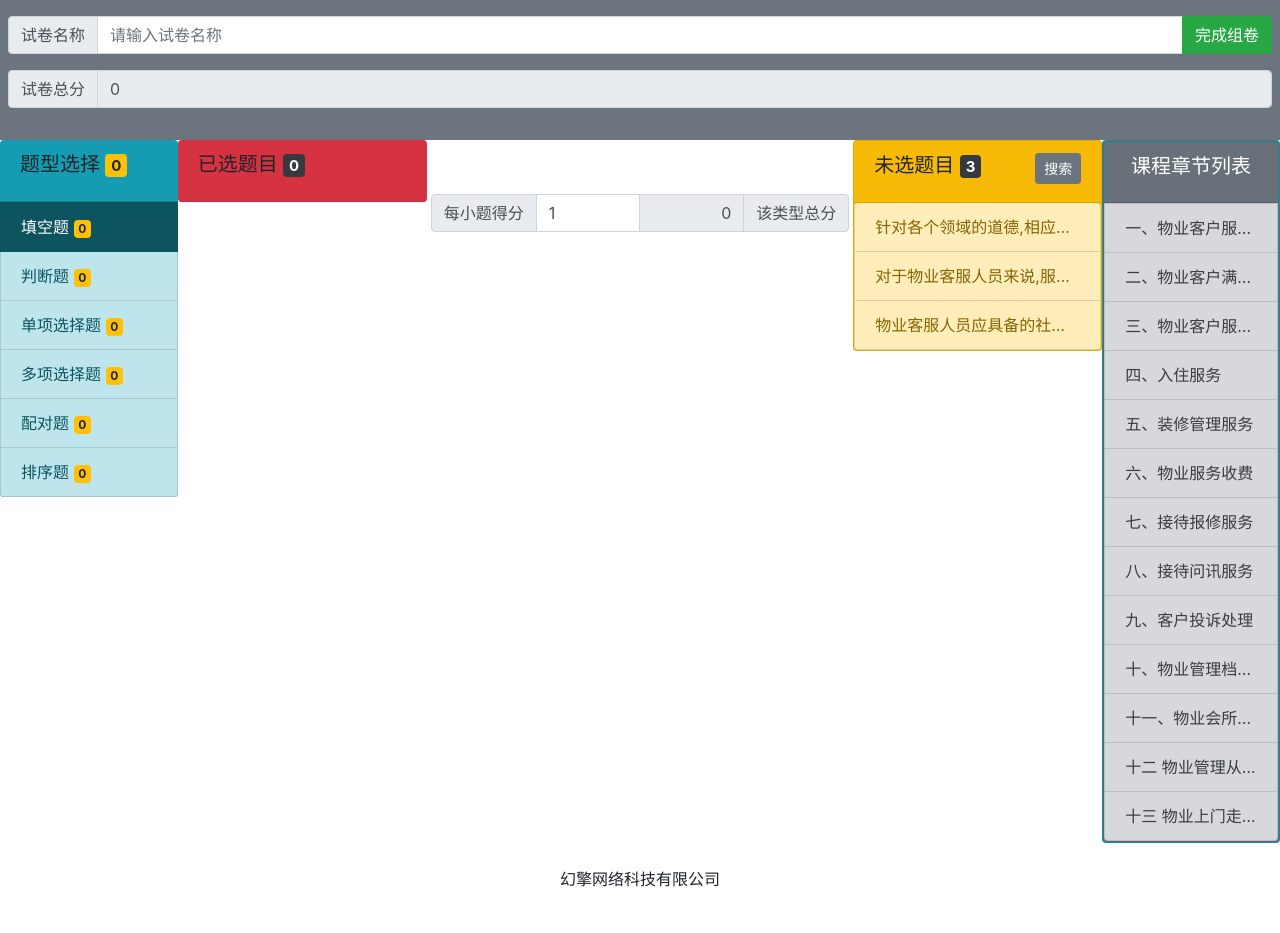
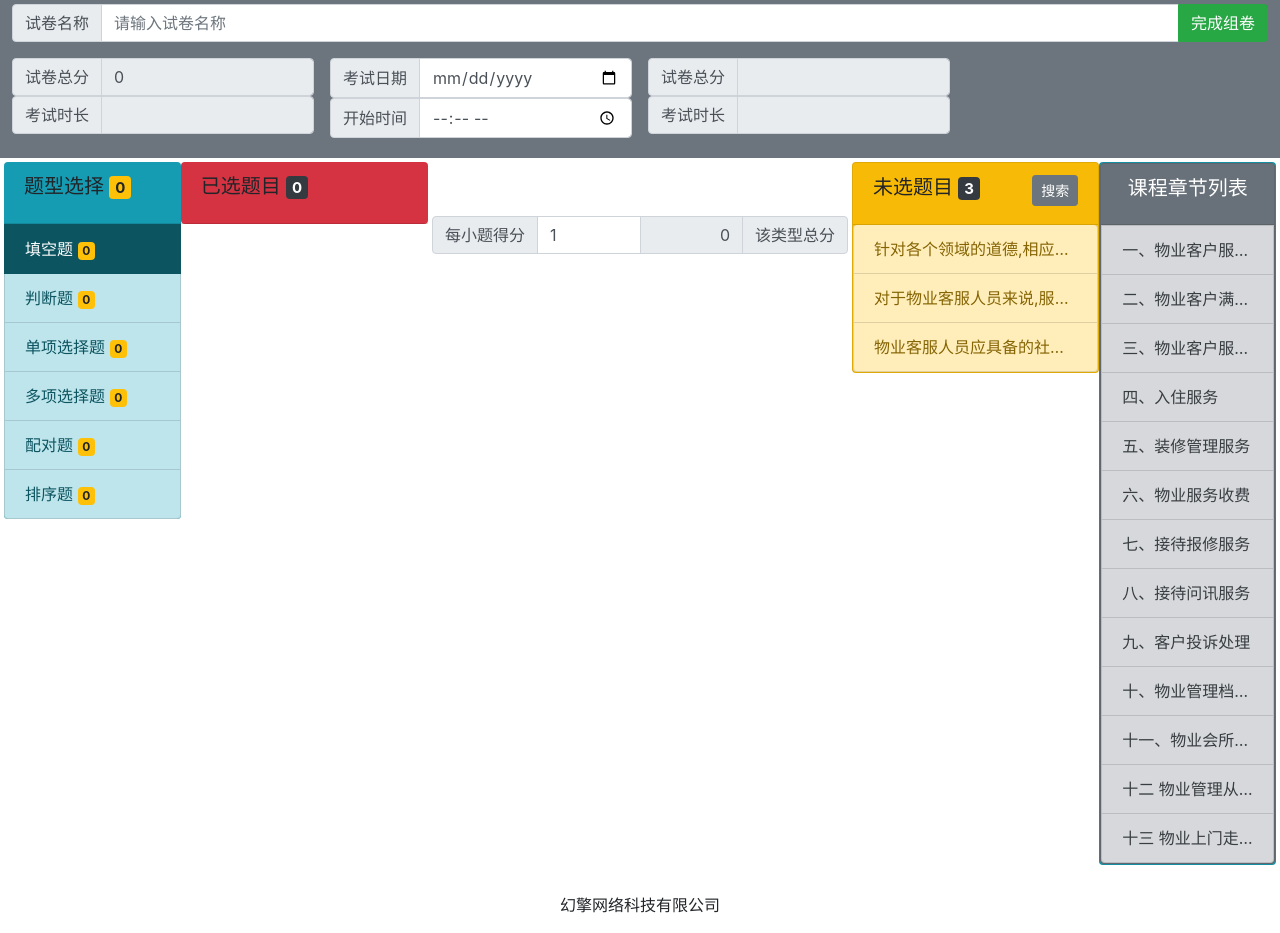
Before and after one commit to ChopinNocture/Python_WebFrame_Std, a Django app: page /course/exam/editor/ in a window 1280 px wide. Shown: the part 56-989 px from the top of the page. Before the commit the page ends 943 px from the top, so only its background shows below. Run offline with Django 3.2, Linux system fonts and the light colour scheme; data comes from the database, SQL or seed files in the repository; some libraries are stand-ins or nearby versions.

Commit message:
考试时间

```diff
--- a/EduSite/Statics/js/course/exam-editor.js
+++ b/EduSite/Statics/js/course/exam-editor.js
@@ -79,7 +79,7 @@ function onGetQList(jsonData) {
     });
     updateExamInfo();
     updateQList();
-    alert(question_list_all[cur_type].length);
+//    alert(question_list_all[cur_type].length);
 }
 
 function updateExamination(){
--- a/EduSite/Templates/course/examination_editor.html
+++ b/EduSite/Templates/course/examination_editor.html
@@ -8,9 +8,9 @@
 
 {% block content %}
 {% csrf_token %}
-<div class="container-fluid ">
-    <div class="row py-3 bg-secondary">
-        <div class="input-group px-2 mb-3">
+<div class="container-fluid p-0 ">
+    <div class="row m-0 p-1 bg-secondary">
+        <div class="row input-group px-2 m-0 mb-3">
             <div class="input-group-prepend">
                 <span class="input-group-text" id="exma-name-label">试卷名称</span>
             </div>
@@ -19,14 +19,50 @@
                 <button class="btn btn-success" type="button" onclick="onSubmitCheck()" id="btn_modify">完成组卷</button>
             </div>
         </div>
-        <div class="input-group px-2 mb-3">
-            <div class="input-group-prepend">
-                <span class="input-group-text" id="exam-total-score-label">试卷总分</span>
+        <div class="col-3 form-group px-2 m-0 mb-3">
+            <div class=" input-group m-0 p-0">
+                <div class="input-group-prepend">
+                    <span class="input-group-text" id="exam-total-score-label">试卷总分</span>
+                </div>
+                <input type="text" class="form-control" id="exam-total-score" aria-describedby="exam-total-score-label" readonly>
             </div>
-        <input type="text" class="form-control" id="exam-total-score" aria-describedby="exam-total-score-label" readonly>
+            <div class=" input-group m-0 p-0">
+                <div class="input-group-prepend">
+                    <span class="input-group-text" id="exam-total-score-label">考试时长</span>
+                </div>
+                <input type="text" class="form-control" id="exam-total-score" aria-describedby="exam-total-score-label" readonly>
+            </div>
         </div>
+        <div class="col-3 form-group px-2 m-0 mb-3">
+                <div class=" input-group m-0 p-0">
+                    <div class="input-group-prepend">
+                        <span class="input-group-text" id="exam-total-score-label">考试日期</span>
+                    </div>
+                    <input type="date" class="form-control" id="exam-total-score" aria-describedby="exam-total-score-label" >
+                </div>
+                <div class=" input-group m-0 p-0">
+                    <div class="input-group-prepend">
+                        <span class="input-group-text" id="exam-total-score-label">开始时间</span>
+                    </div>
+                    <input type="time" class="form-control" id="exam-total-score" aria-describedby="exam-total-score-label">
+                </div>
+            </div>
+            <div class="col-3 form-group px-2 m-0 mb-3">
+                    <div class=" input-group m-0 p-0">
+                        <div class="input-group-prepend">
+                            <span class="input-group-text" id="exam-total-score-label">试卷总分</span>
+                        </div>
+                        <input type="text" class="form-control" id="exam-total-score" aria-describedby="exam-total-score-label" readonly>
+                    </div>
+                    <div class=" input-group m-0 p-0">
+                        <div class="input-group-prepend">
+                            <span class="input-group-text" id="exam-total-score-label">考试时长</span>
+                        </div>
+                        <input type="text" class="form-control" id="exam-total-score" aria-describedby="exam-total-score-label" readonly>
+                    </div>
+                </div>
     </div>
-    <div class="row p-0">
+    <div class="row m-1">
         <div class="col-4 rounded">
             <div class="row justify-content-md-center">
                 <div class="col-5 m-0 p-0">
```
Also changed, not shown: EduSite/CourseFunApp/forms.py (+9 -4 lines).
